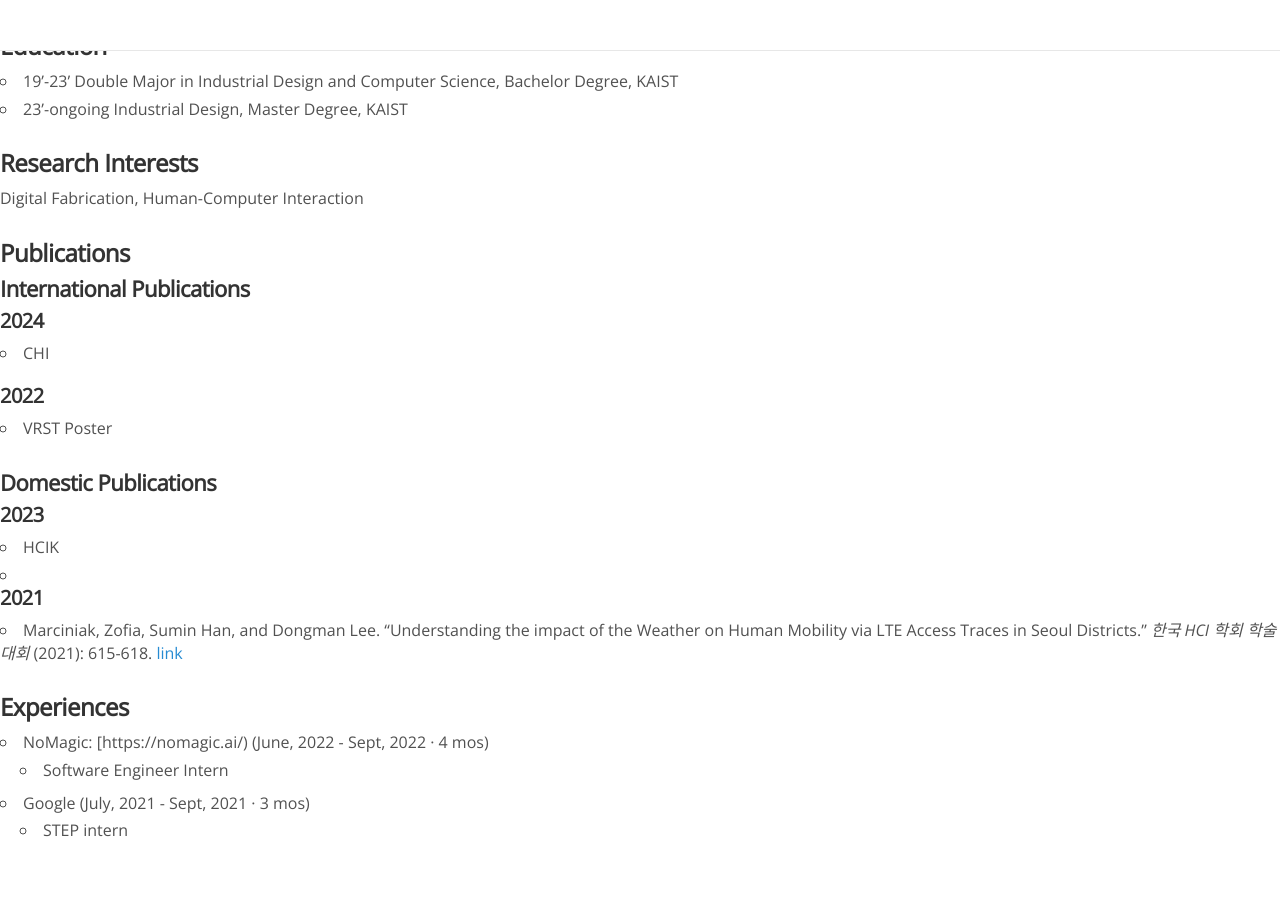
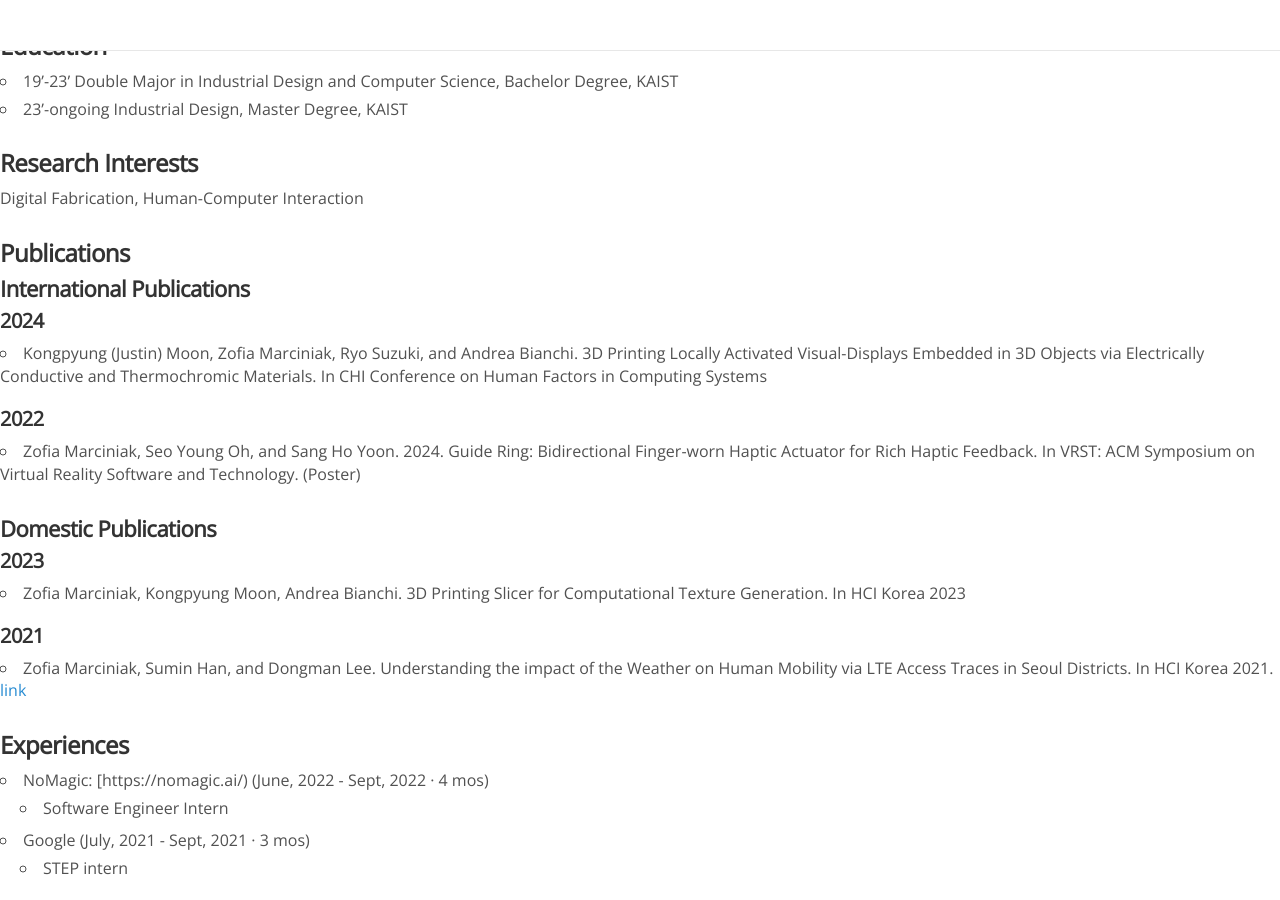
Before and after one commit to zosia-hci/old.zosia-hci.github.io, a Jekyll site: the page built from index.md, in a window 1280 px wide and 900 px high, scrolled down 627 px. Built offline with Jekyll 4.4.1, drawn with Linux system fonts in a browser that asks for light colours; nearby versions of some CDN libraries; our own code applies the rules of GitHub Pages for plain Markdown files; before the commit the page ends 1489 px from its top, so only the background shows below that; some of the changed text lies outside the part shown.

Commit message:
Update index.md

```diff
--- a/index.md
+++ b/index.md
@@ -1,4 +1,4 @@
-Zosia Marciniak
+Zofia (Zosia) Marciniak
 ===
 
 _last updated: March 27th, 2024_
@@ -28,19 +28,19 @@ Digital Fabrication, Human-Computer Interaction
 ### International Publications
 
 #### 2024
-- CHI
+- Kongpyung (Justin) Moon, Zofia Marciniak, Ryo Suzuki, and Andrea Bianchi. 3D Printing Locally Activated Visual-Displays Embedded in 3D Objects via Electrically Conductive and Thermochromic Materials. In CHI Conference on Human Factors in Computing Systems
 
 #### 2022
-- VRST Poster
+- Zofia Marciniak, Seo Young Oh, and Sang Ho Yoon. 2024. Guide Ring: Bidirectional Finger-worn Haptic Actuator for Rich Haptic Feedback. In VRST: ACM Symposium on Virtual Reality Software and Technology. (Poster)
+
 
 ### Domestic Publications
 
 #### 2023
-- HCIK
--
+- Zofia Marciniak, Kongpyung Moon, Andrea Bianchi. 3D Printing Slicer for Computational Texture Generation. In HCI Korea 2023
+
 #### 2021
-- Marciniak, Zofia, Sumin Han, and Dongman Lee. "Understanding the impact of the Weather on Human Mobility via LTE Access Traces in Seoul Districts." *한국 HCI 학회 학술대회*
- (2021): 615-618. [link](https://www.dbpia.co.kr/journal/articleDetail?nodeId=NODE10530300)
+- Zofia Marciniak, Sumin Han, and Dongman Lee. Understanding the impact of the Weather on Human Mobility via LTE Access Traces in Seoul Districts. In HCI Korea 2021. [link](https://www.dbpia.co.kr/journal/articleDetail?nodeId=NODE10530300)
 
 ## Experiences
 - NoMagic: [https://nomagic.ai/) (June, 2022 - Sept, 2022 · 4 mos)
```
